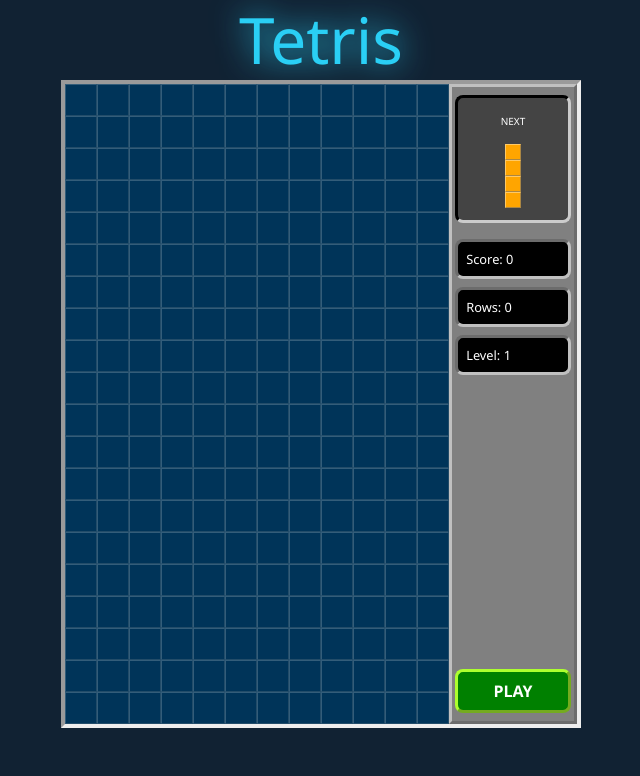
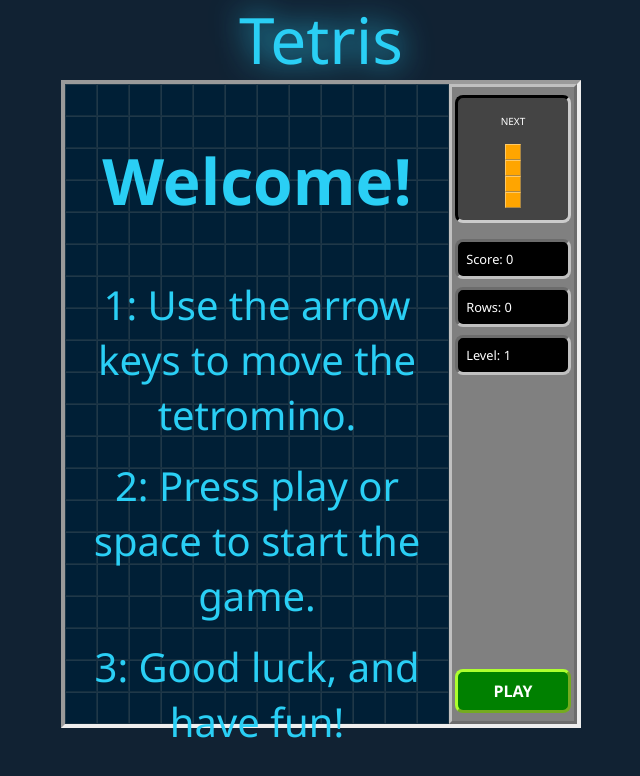
Before and after one commit to Mvbraathen/tetris, a React (Create React App) app: page / in a window 1280 px wide. Shown: the top 776 px of the page, without its empty margins (319-959 px from the left). Built offline with nearby package versions, Linux system fonts and the light colour scheme; a web font is replaced by a local one.

Commit message:
Added startscreen

```diff
--- /dev/null
+++ b/src/components/startscreen/StartScreen.module.scss
@@ -0,0 +1,29 @@
+.StartScreen {
+  position: absolute;
+  left: 0;
+  top: 0;
+  width: 24rem;
+  height: 100%;
+  background: rgba(0, 0, 0, 0.4);
+
+  span {
+    filter: drop-shadow(0 0 16px var(--primary-color));
+  }
+}
+
+.StartSreenHeader {
+  font-size: 4rem;
+  color: var(--primary-color);
+  align-items: center;
+  text-align: center;
+  transition: all 350ms ease-out;
+}
+
+.StartScreenInformation {
+  font-size: 2.5rem;
+  color: var(--primary-color);
+  align-items: center;
+  text-align: center;
+  transition: all 350ms ease-out;
+  margin: 1rem;
+}
--- /dev/null
+++ b/src/components/startscreen/StartScreen.tsx
@@ -0,0 +1,30 @@
+import React from 'react';
+
+import css from './StartScreen.module.scss';
+
+interface StartScreenProps {
+  startScreen: boolean;
+}
+
+const StartScreen = (props: StartScreenProps) => {
+  const { startScreen } = props;
+
+  if (!startScreen) {
+    return null;
+  }
+
+  return (
+    <div className={css.StartScreen}>
+      <h1 className={css.StartSreenHeader}>Welcome!</h1>
+      <p className={css.StartScreenInformation}>
+        1: Use the arrow keys to move the tetromino.
+      </p>
+      <p className={css.StartScreenInformation}>
+        2: Press play or space to start the game.
+      </p>
+      <p className={css.StartScreenInformation}>3: Good luck, and have fun!</p>
+    </div>
+  );
+};
+
+export default StartScreen;
--- a/src/components/tetris/Tetris.tsx
+++ b/src/components/tetris/Tetris.tsx
@@ -3,6 +3,7 @@ import React, { useEffect, useState } from 'react';
 import css from './Tetris.module.scss';
 import Display from 'components/display/Display';
 import GameOver from '../gameover/GameOver';
+import StartScreen from '../startscreen/StartScreen';
 import Next from 'components/next/Next';
 import Stage from 'components/stage/Stage';
 import { canMove, createStage, detectCollision } from 'helpers';
@@ -10,11 +11,13 @@ import { useGameStatus, useInterval, usePlayer, useStage } from 'hooks';
 
 interface GameState {
   gameOver: boolean;
+  startScreen: boolean;
   dropSpeed: number;
 }
 
 const initialGameState: GameState = {
-  gameOver: true,
+  gameOver: false,
+  startScreen: true,
   dropSpeed: 1100
 };
 
@@ -33,8 +36,8 @@ export default function Tetris() {
   const [hasReleased, setHasReleased] = useState(true);
   const [gamesPlayed, increaseGamesPlayed] = useState(0);
 
-  const keyDownHandler = (event: any): void => {
-    if (state.gameOver) {
+  const keyDownHandler = (event: { key: string }): void => {
+    if (state.gameOver || state.startScreen) {
       if (event.key === ' ' && hasReleased) {
         play();
       }
@@ -68,7 +71,7 @@ export default function Tetris() {
     return SPEED_FACTOR / level + LEVEL_FACTOR;
   };
 
-  const keyUpHandler = (event: any): void => {
+  const keyUpHandler = (event: { key: string }): void => {
     if (event.key === ' ' || event.key === 'ArrowDown') {
       setDropSpeed(levelSpeed);
       setHasReleased(true);
@@ -86,7 +89,8 @@ export default function Tetris() {
       if (player.position.y < 0) {
         setState({
           ...state,
-          gameOver: true
+          gameOver: true,
+          startScreen: false
         });
         return;
       } else {
@@ -130,7 +134,7 @@ export default function Tetris() {
   };
 
   const drop = (): void => {
-    if (state.gameOver) {
+    if (state.gameOver || state.startScreen) {
       return;
     }
 
@@ -157,7 +161,8 @@ export default function Tetris() {
     setStage(createStage());
     setState({
       ...state,
-      gameOver: false
+      gameOver: false,
+      startScreen: false
     });
     increaseGamesPlayed(gamesPlayed + 1);
 
@@ -173,18 +178,20 @@ export default function Tetris() {
     >
       <Stage stage={stage} />
       <GameOver gameOver={state.gameOver && gamesPlayed > 0} />
+      <StartScreen startScreen={state.startScreen && gamesPlayed === 0} />
       <aside>
         <Next tetromino={tetrominos[1]} />
         <Display content={'Score: ' + score} />
         <Display content={'Rows: ' + rows} />
         <Display content={'Level: ' + level} />
-        {state.gameOver && (
-          <div>
-            <button onClick={() => play()} tabIndex={-1}>
-              PLAY
-            </button>
-          </div>
-        )}
+        {state.gameOver ||
+          (state.startScreen && (
+            <div>
+              <button onClick={() => play()} tabIndex={-1}>
+                PLAY
+              </button>
+            </div>
+          ))}
       </aside>
     </section>
   );
```
